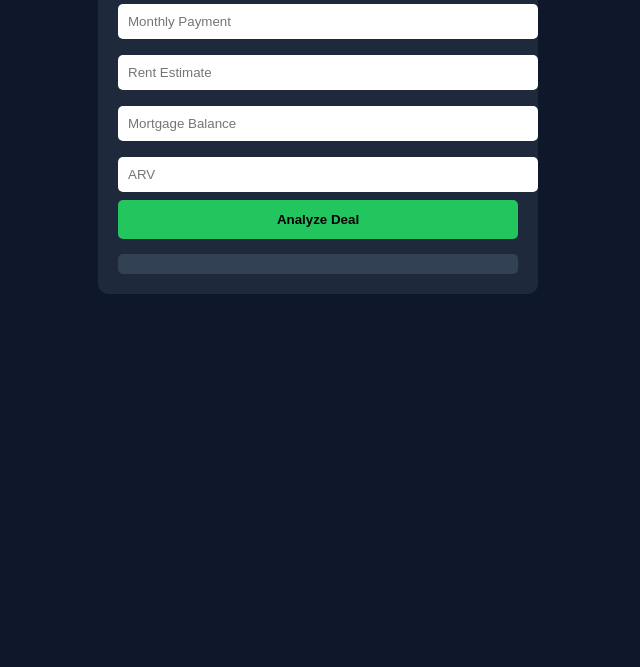
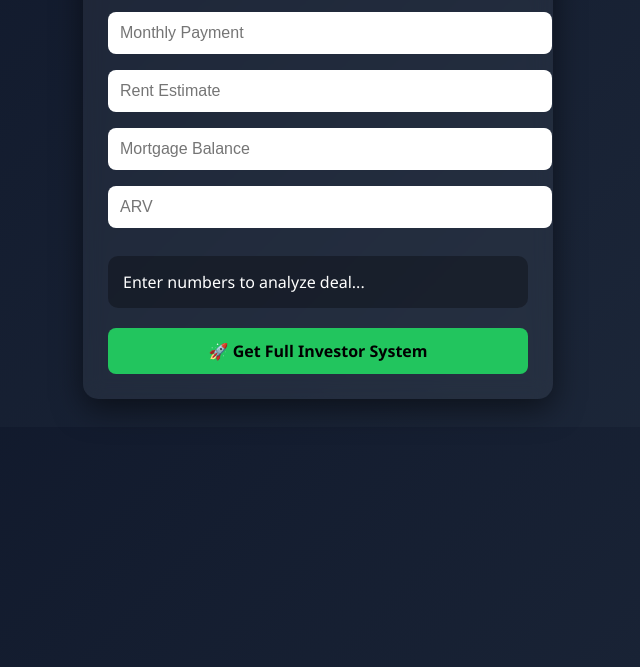
Before and after one commit to mrpaulitic-lab/Zero-Down-Deal-Analyzer-, a plain HTML site: page index.html in a window 1280 px wide. Shown: the part 133-800 px from the top of the page, without its empty margins (322-962 px from the left). Drawn offline with Linux system fonts and the light colour scheme.

Commit message:
Update index.html

```diff
--- a/index.html
+++ b/index.html
@@ -3,79 +3,94 @@
 <head>
 <meta charset="UTF-8">
 <meta name="viewport" content="width=device-width, initial-scale=1.0">
-<title>Zero Down Deal Analyzer</title>
+<title>Elite Deal Analyzer</title>
 
 <style>
 body {
-  font-family: Arial, sans-serif;
-  background: #0f172a;
-  color: #fff;
+  font-family: 'Segoe UI', sans-serif;
+  background: linear-gradient(135deg, #0f172a, #1e293b);
+  color: white;
   display: flex;
   justify-content: center;
   padding: 20px;
 }
 
-.container {
-  background: #1e293b;
-  padding: 20px;
-  border-radius: 10px;
-  max-width: 400px;
+.app {
+  background: rgba(255,255,255,0.05);
+  backdrop-filter: blur(10px);
+  border-radius: 15px;
+  padding: 25px;
+  max-width: 420px;
   width: 100%;
+  box-shadow: 0 10px 30px rgba(0,0,0,0.5);
 }
 
 h1 {
   text-align: center;
+  margin-bottom: 20px;
 }
 
 input {
   width: 100%;
-  padding: 10px;
+  padding: 12px;
   margin: 8px 0;
+  border-radius: 8px;
   border: none;
-  border-radius: 5px;
+  font-size: 16px;
 }
 
-button {
-  width: 100%;
+.results {
+  margin-top: 20px;
+  padding: 15px;
+  background: rgba(0,0,0,0.3);
+  border-radius: 10px;
+}
+
+.good { color: #22c55e; }
+.warn { color: #facc15; }
+.bad { color: #ef4444; }
+
+.metric {
+  display: flex;
+  justify-content: space-between;
+  margin: 6px 0;
+}
+
+.cta {
+  margin-top: 20px;
   padding: 12px;
   background: #22c55e;
   color: black;
-  border: none;
-  border-radius: 5px;
+  text-align: center;
+  border-radius: 8px;
   font-weight: bold;
   cursor: pointer;
 }
-
-.result {
-  margin-top: 15px;
-  padding: 10px;
-  background: #334155;
-  border-radius: 5px;
-}
-
-.good { color: #22c55e; }
-.bad { color: #ef4444; }
-.warn { color: #facc15; }
 </style>
 </head>
 
 <body>
 
-<div class="container">
-<h1>🏠 Deal Analyzer</h1>
+<div class="app">
+<h1>🏠 Elite Deal Analyzer</h1>
 
-<input type="number" id="payment" placeholder="Monthly Payment">
-<input type="number" id="rent" placeholder="Rent Estimate">
-<input type="number" id="balance" placeholder="Mortgage Balance">
-<input type="number" id="arv" placeholder="ARV">
+<input type="number" id="payment" placeholder="Monthly Payment" oninput="analyze()">
+<input type="number" id="rent" placeholder="Rent Estimate" oninput="analyze()">
+<input type="number" id="balance" placeholder="Mortgage Balance" oninput="analyze()">
+<input type="number" id="arv" placeholder="ARV" oninput="analyze()">
 
-<button onclick="analyzeDeal()">Analyze Deal</button>
+<div class="results" id="output">
+Enter numbers to analyze deal...
+</div>
 
-<div class="result" id="output"></div>
+<div class="cta" onclick="alert('Upgrade system coming soon')">
+🚀 Get Full Investor System
+</div>
+
 </div>
 
 <script>
-function analyzeDeal() {
+function analyze() {
   let payment = parseFloat(document.getElementById('payment').value) || 0;
   let rent = parseFloat(document.getElementById('rent').value) || 0;
   let balance = parseFloat(document.getElementById('balance').value) || 0;
@@ -91,15 +106,15 @@ function analyzeDeal() {
 
   if (cashFlow >= 500 && equity >= 30000) {
     rating = "🔥 GREAT DEAL";
-    strategy = "Hold or Move FAST";
+    strategy = "Move FAST or Hold";
     color = "good";
   } else if (cashFlow >= 200 && equity >= 15000) {
     rating = "✅ GOOD DEAL";
-    strategy = "Strong Option";
+    strategy = "Strong Opportunity";
     color = "good";
   } else if (cashFlow >= 0) {
     rating = "⚠️ TIGHT DEAL";
-    strategy = "Be Careful";
+    strategy = "Proceed Carefully";
     color = "warn";
   } else {
     rating = "❌ BAD DEAL";
@@ -108,11 +123,12 @@ function analyzeDeal() {
   }
 
   document.getElementById('output').innerHTML = `
-    <p>💰 Cash Flow: $${cashFlow}</p>
-    <p>🏦 Equity: $${equity}</p>
-    <p>📆 Annual Profit: $${annual}</p>
-    <p class="${color}">📊 ${rating}</p>
-    <p>📈 Strategy: ${strategy}</p>
+    <div class="metric"><span>💰 Cash Flow:</span><span>$${cashFlow}</span></div>
+    <div class="metric"><span>🏦 Equity:</span><span>$${equity}</span></div>
+    <div class="metric"><span>📆 Annual Profit:</span><span>$${annual}</span></div>
+    <hr>
+    <div class="metric ${color}"><strong>${rating}</strong></div>
+    <div class="metric"><span>📈 Strategy:</span><span>${strategy}</span></div>
   `;
 }
 </script>
```
